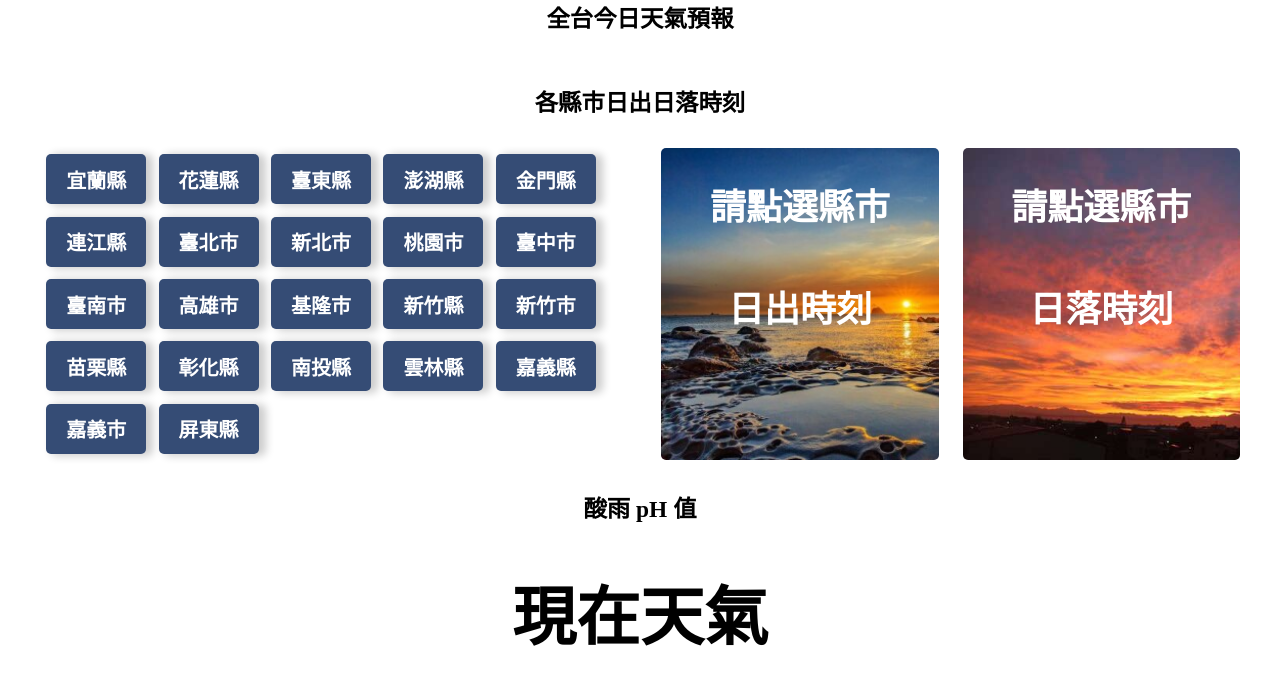
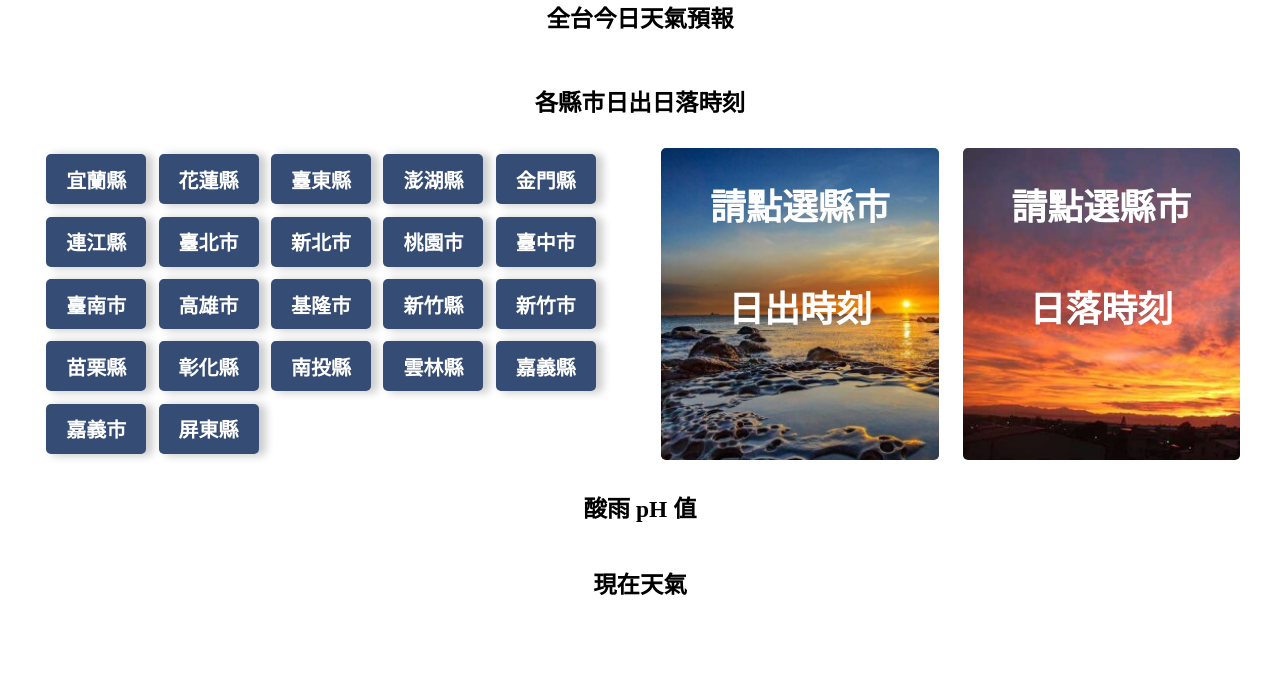
Before and after one commit to garyhuang03/team-practice-14, a plain HTML site: page index.html in a window 1280 px wide. Drawn offline with Linux system fonts and the light colour scheme; no server answers.

Commit message:
third version

```diff
--- a/css/weather_now.css
+++ b/css/weather_now.css
@@ -1,6 +1,6 @@
 #weather_now-title {
   margin: 2rem;
-  font-size: 4rem;
+  /* font-size: 4rem; */
   text-align: center;
 }
 
```
